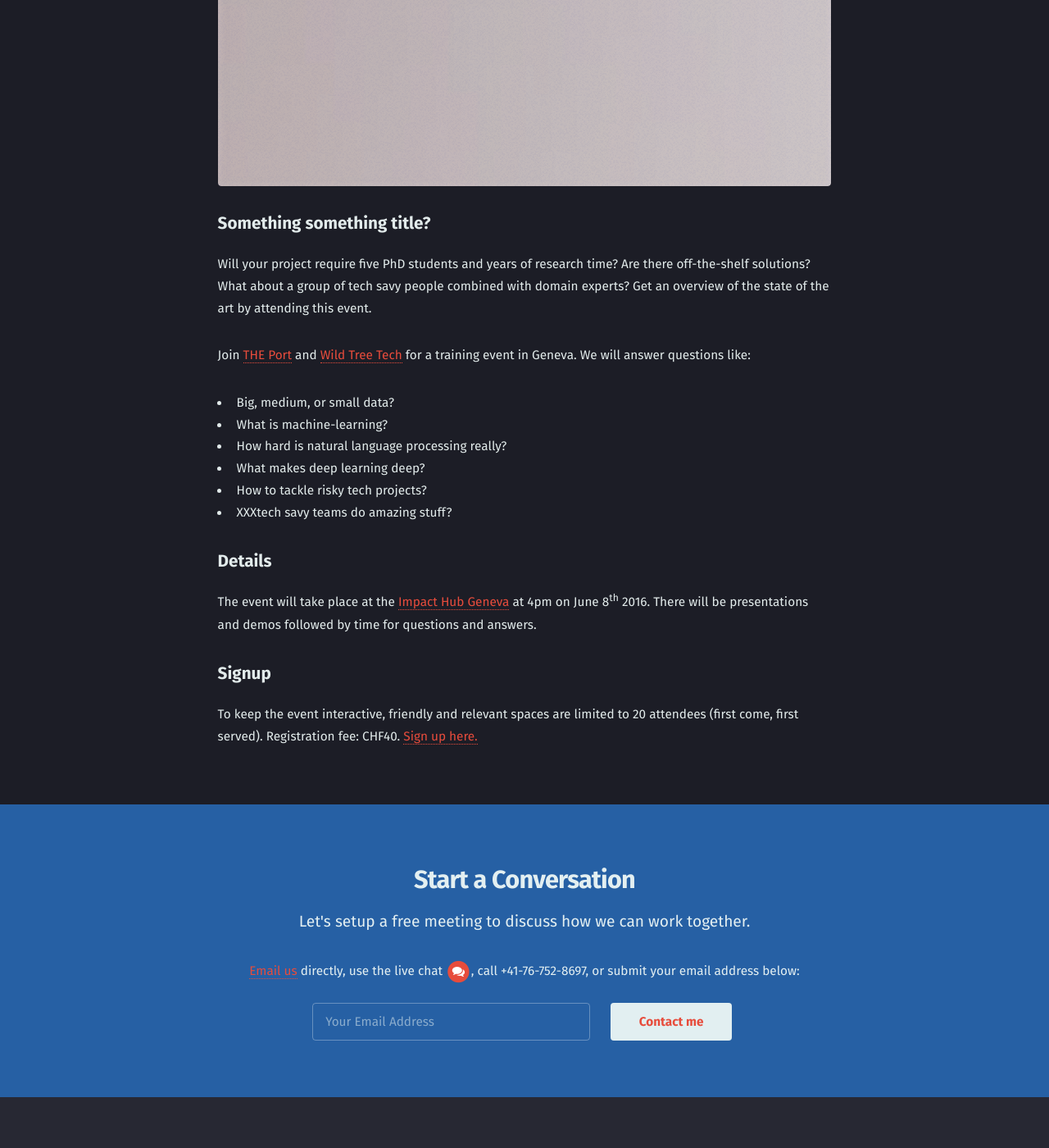
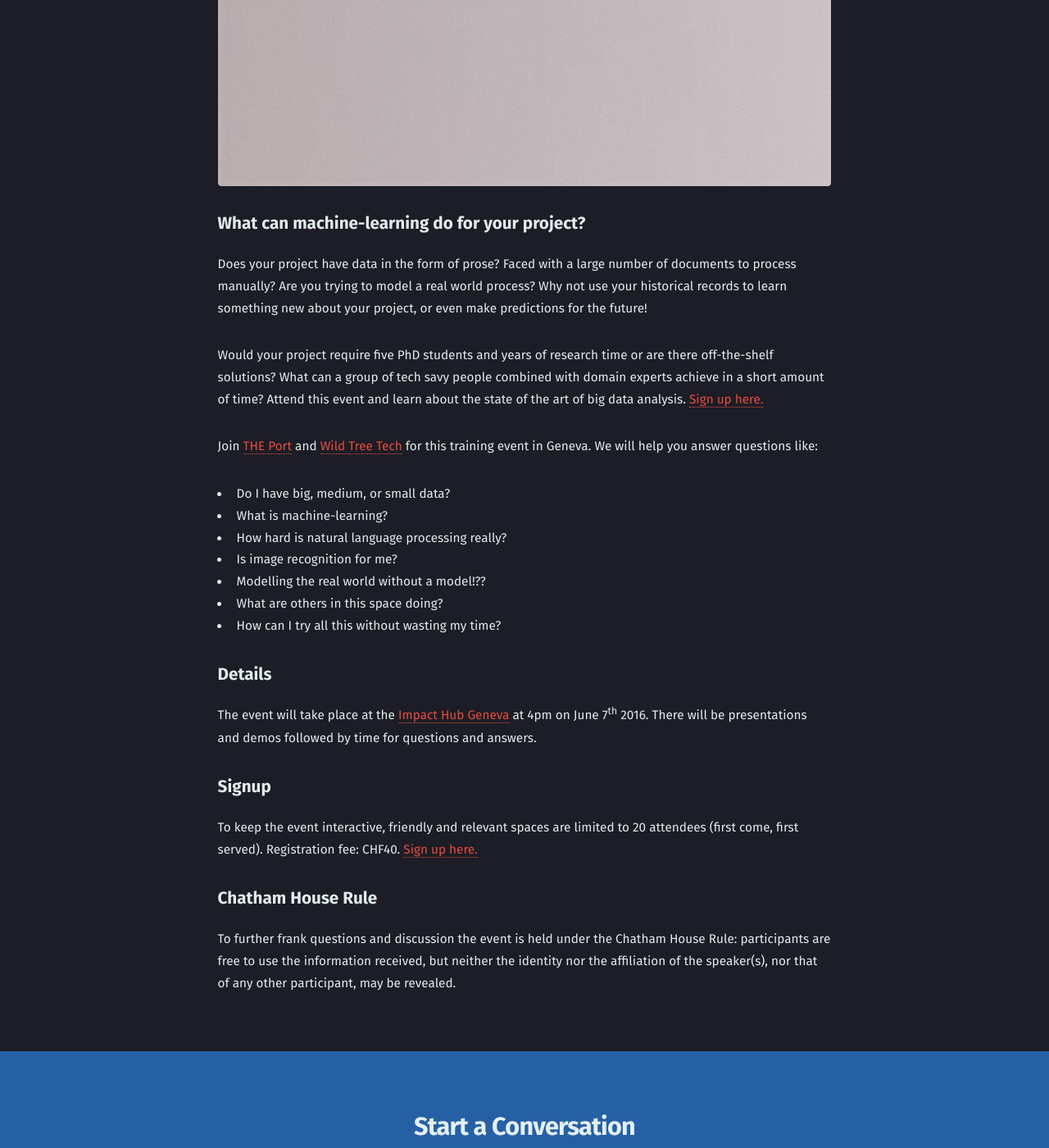
Before and after one commit to wildtreetech/wildtreetech.github.io, a Jekyll site: the page built from ghbd/index.html, in a window 1280 px wide and 1400 px high, scrolled down 799 px. Shown: the whole window at 82% size. Built offline with Jekyll 4.4.1, drawn with Linux system fonts in a browser that asks for light colours.

Commit message:
More tweaking

```diff
--- a/ghbd/index.html
+++ b/ghbd/index.html
@@ -17,33 +17,50 @@ layout: default
         <!-- Content -->
         <section id="content">
           <span class="image fit"><img src="/images/pic08.jpg" alt=""></span>
-          <h3>Something something title?</h3>
-          <p>Will your project require five PhD students and years of research
-            time? Are there off-the-shelf solutions? What about a group of
-            tech savy people combined with domain experts? Get an overview of
-            the state of the art by attending this event.
+          <h3>What can machine-learning do for your project?</h3>
+
+          <p>Does your project have data in the form of prose? Faced with a
+            large number of documents to process manually? Are you trying to
+            model a real world process? Why not use your historical records to learn
+            something new about your project, or even make predictions for
+            the future!
+          </p>
+          <p>Would your project require five PhD students and years of research
+            time or are there off-the-shelf solutions? What can a group of
+            tech savy people combined with domain experts achieve in a short
+            amount of time? Attend this event and learn about the state of
+            the art of big data analysis. <a href="https://docs.google.com/forms/d/13Mw6DXhkG9kscJvIoAqrnpPiolnyff3gRUgjj-cXXz0/viewform">Sign up here.</a>
           </p>
           <p>Join <a href="http://theport.ch">THE Port</a> and
             <a href="http://www.wildtreetech.com">Wild Tree Tech</a>
-            for a training event in Geneva. We will answer questions like:
+            for this training event in Geneva. We will help you answer questions
+            like:
             <ul>
-              <li>Big, medium, or small data?</li>
+              <li>Do I have big, medium, or small data?</li>
               <li>What is machine-learning?</li>
               <li>How hard is natural language processing really?</li>
-              <li>What makes deep learning deep?</li>
-              <li>How to tackle risky tech projects?</li>
-              <li>XXXtech savy teams do amazing stuff?</li>
+              <li>Is image recognition for me?</li>
+              <li>Modelling the real world without a model!??</li>
+              <li>What are others in this space doing?</li>
+              <li>How can I try all this without wasting my time?</li>
             </ul>
           </p>
           <h3>Details</h3>
           <p>The event will take place at the <a href="http://geneva.impacthub.net">Impact Hub Geneva</a>
-            at 4pm on June 8<sup>th</sup> 2016. There will be presentations
+            at 4pm on June 7<sup>th</sup> 2016. There will be presentations
             and demos followed by time for questions and answers.
           </p>
           <h3>Signup</h3>
           <p>To keep the event interactive, friendly and relevant spaces are
             limited to 20 attendees (first come, first served). Registration
-            fee: CHF40. <a href="">Sign up here.</a>
+            fee: CHF40. <a href="https://docs.google.com/forms/d/13Mw6DXhkG9kscJvIoAqrnpPiolnyff3gRUgjj-cXXz0/viewform">Sign up here.</a>
+          </p>
+          <h3>Chatham House Rule</h3>
+          <p>To further frank questions and discussion the event is held under
+            the Chatham House Rule: participants are
+            free to use the information received, but neither the identity nor
+            the affiliation of the speaker(s), nor that of any other participant,
+            may be revealed.
           </p>
         </section>
 
```
